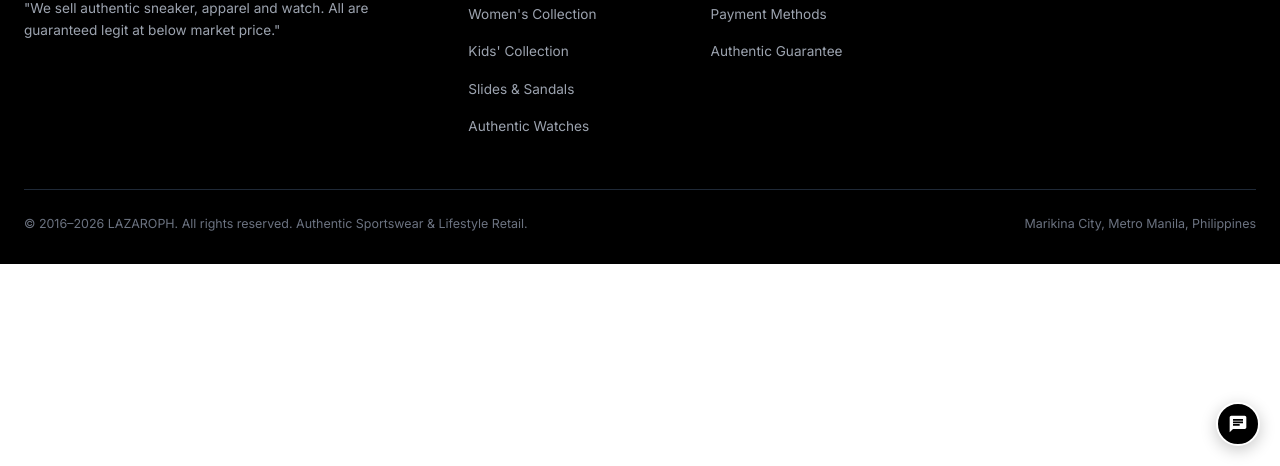
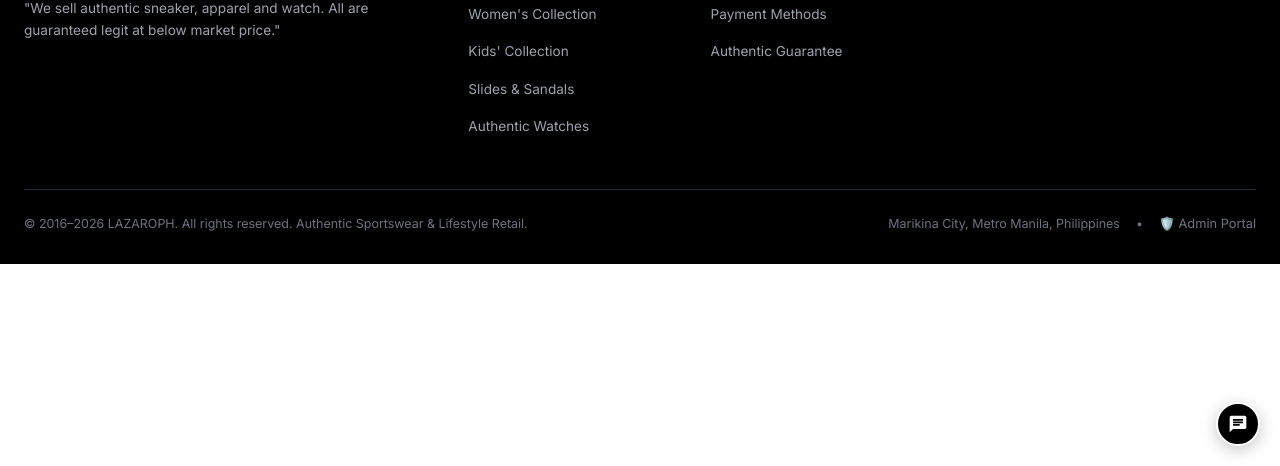
Before and after one commit to Kenty420OPS/lazaroph, a website: page src/main/webapp/index.html in a window 1280 px wide. Shown: the part 334-800 px from the top of the page. Drawn offline with Linux system fonts and the light colour scheme; no server answers.

Commit message:
Add Admin Portal link to footer

```diff
--- a/src/main/webapp/index.html
+++ b/src/main/webapp/index.html
@@ -1054,7 +1054,11 @@
 
             <div class="footer-bottom">
                 <div>&copy; 2016–2026 LAZAROPH. All rights reserved. Authentic Sportswear & Lifestyle Retail.</div>
-                <div>Marikina City, Metro Manila, Philippines</div>
+                <div style="display: flex; gap: 16px; align-items: center; justify-content: center; flex-wrap: wrap;">
+                    <span>Marikina City, Metro Manila, Philippines</span>
+                    <span>•</span>
+                    <a href="/admin/login" onclick="event.preventDefault(); App.navigate('admin/login');" style="color: #6b7280; text-decoration: none; font-size: 0.8rem; transition: color 0.2s;" onmouseover="this.style.color='#000000'" onmouseout="this.style.color='#6b7280'">🛡️ Admin Portal</a>
+                </div>
             </div>
         </div>
     </footer>
```
